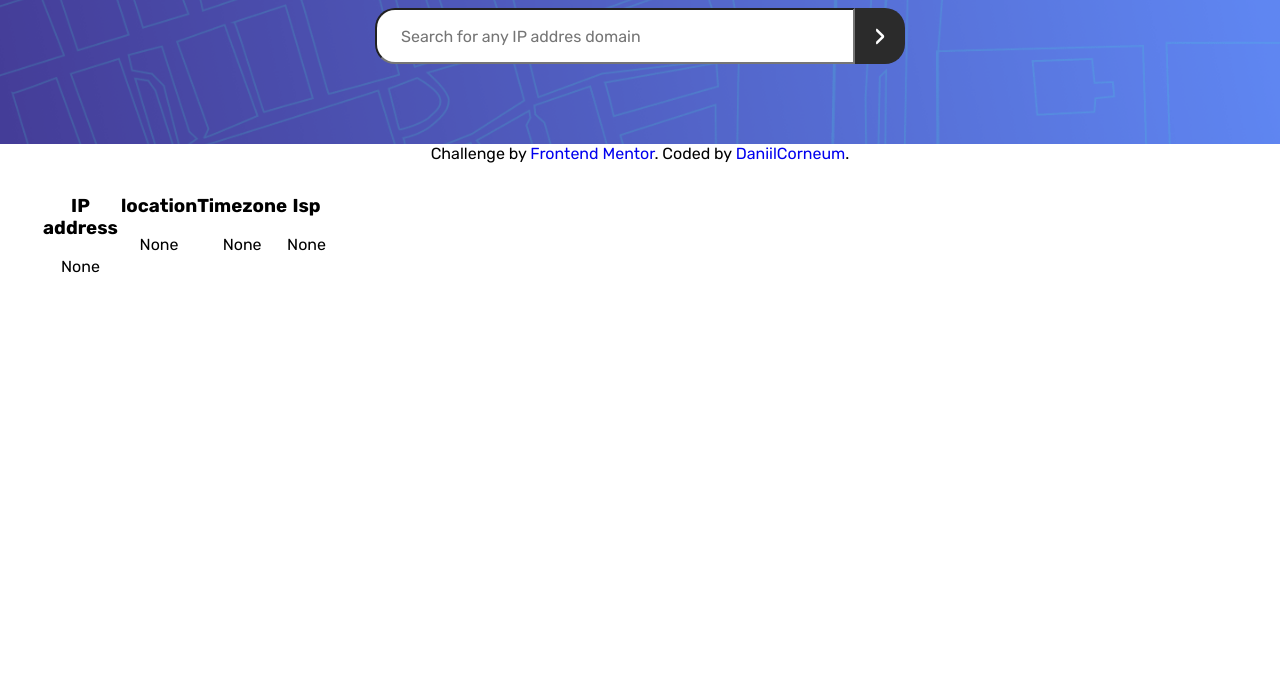
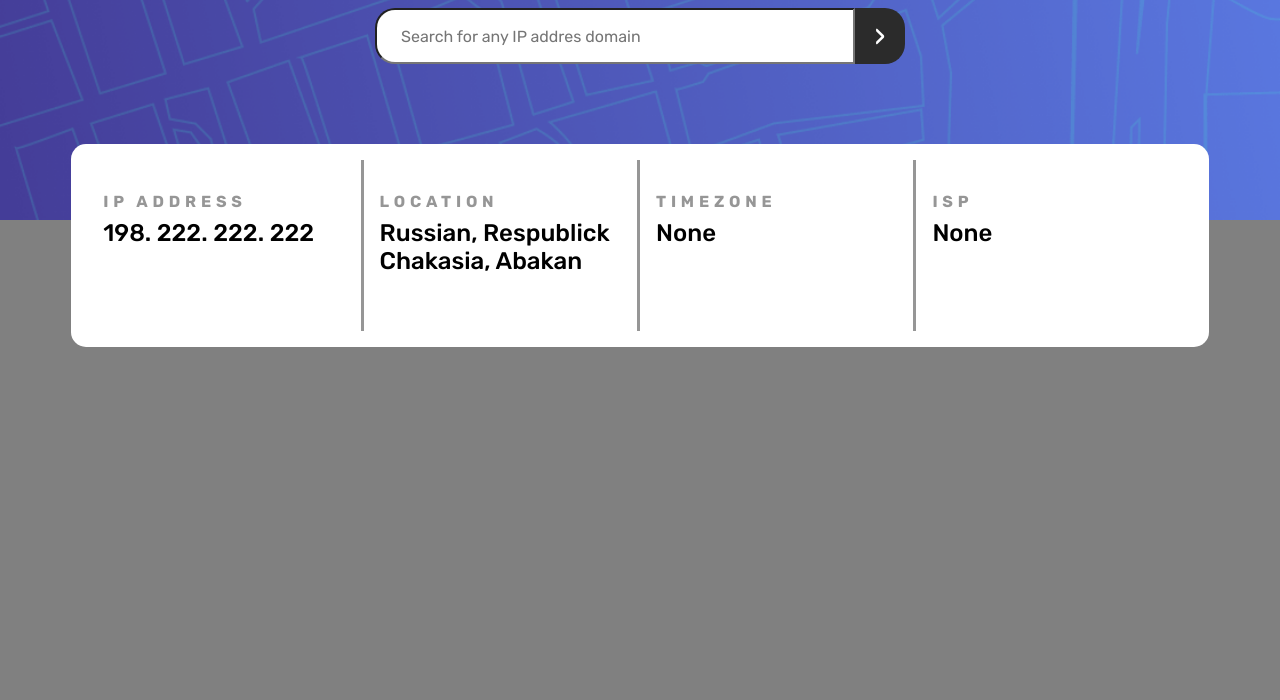
Before and after one commit to DanyaCorneum/IP-Address-Tracker, a website built with Parcel: page index.html in a window 1280 px wide. Shown: the part 100-800 px from the top of the page. Built offline with nearby package versions, Linux system fonts and the light colour scheme.

Commit message:
added styles

```diff
--- a/index.html
+++ b/index.html
@@ -32,13 +32,13 @@
         <button class="search-bar__btn">&#8250;</button>
       </form>
       <div class="info">
-        <div class="ip-addres">
+        <div class="ip-address">
           <h3>IP address</h3>
-          <p>None</p>
+          <p>198. 222. 222. 222</p>
         </div>
         <div class="location">
           <h3>location</h3>
-          <p>None</p>
+          <p>Russian, Respublick Chakasia, Abakan</p>
         </div>
         <div class="timezone">
           <h3>Timezone</h3>
@@ -51,7 +51,7 @@
       </div>
     </main>
     <div class="map"></div>
-    <div style="text-align: center">
+    <div style="text-align: center" class="challenge">
       Challenge by
       <a href="https://www.frontendmentor.io?ref=challenge" target="_blank"
         >Frontend Mentor</a
--- a/src/styles/config.css
+++ b/src/styles/config.css
@@ -13,6 +13,7 @@
 }
 body {
   margin: 0;
+  background-color: gray;
 }
 button {
   border: none;
--- a/src/styles/style.css
+++ b/src/styles/style.css
@@ -1,4 +1,5 @@
 main {
+  height: 20rem;
   position: relative;
   background-size: cover;
   text-align: center;
@@ -6,6 +7,7 @@ main {
   padding-top: 3rem;
   padding-left: 1rem;
   padding-right: 1rem;
+  overflow: visible;
 }
 @media screen and (min-width: 1100px) {
   main {
@@ -51,12 +53,57 @@ form {
   background-color: var(--dark-gray);
 }
 .info {
+  margin: auto;
   display: flex;
   background-color: white;
-  position: absolute;
   width: 100%;
-  max-width: 350px;
+  max-width: 90%;
   border-radius: 20px;
-  padding: 2rem;
+  padding: 1rem;
   border-radius: 15px;
+  z-index: 10;
+  justify-content: center;
 }
+.info div {
+  text-align: start;
+  padding-left: 1rem;
+  padding-bottom: 2rem;
+  width: 25%;
+  border-right: 3px solid var(--dark-gray);
+}
+.info div:nth-child(4) {
+  border-right: none;
+}
+
+@media (max-width: 800px) {
+  .info {
+    flex-direction: column;
+  }
+  .info div {
+    border: none;
+  }
+  .challenge {
+    display: none;
+  }
+}
+
+.info h3 {
+  letter-spacing: 0.3rem;
+  margin-top: 2rem;
+  margin-bottom: 0;
+  color: var(--dark-gray);
+  text-transform: uppercase;
+  font-size: 1rem;
+}
+.info p {
+  white-space: pre-line;
+  margin-top: 0.5rem;
+  font-size: 1.5rem;
+  font-weight: 500;
+}
+.isp {
+  margin-right: 0;
+}
+.challenge {
+  z-index: 0;
+}
--- a/src/styles/style__1_.css
+++ /dev/null
@@ -1,147 +0,0 @@
-:root {
-    font-size: 10px;
-    font-family: 'Rubik', sans-serif;
-  }
-  * {
-    margin: 0;
-    box-sizing: border-box;
-  }
-
-  .finder {
-    background: url(../images/pattern-bg.png);
-    background-size: cover;
-    padding: 2rem 1.5rem 17.5rem;
-    text-align: center;
-    position: relative;
-  }
-  @media (min-width: 1024px) {
-    .finder {
-      padding: 2rem 1.5rem;
-    }
-  }
-
-  .title {
-    color: white;
-    margin-bottom: 1.5rem;
-    font-weight: 500;
-    font-size: 3rem;
-  }
-
-  .search-bar {
-    display: flex;
-    justify-content: center;
-    margin-bottom: 2rem;
-  }
-  .search-bar__input {
-    width: 100%;
-    max-width: 500px;
-    font-size: 1.8rem;
-    font-weight: 700;
-    color: hsl(0, 0%, 17%);
-    border: none;
-    outline: none;
-    padding: 1.5rem 2rem;
-    border-radius: 10px 0 0 10px;
-    cursor: pointer;
-  }
-  .search-bar__btn {
-    background-color: black;
-    border: none;
-    outline: none;
-    color: white;
-    padding: 0 1.5rem;
-    border-radius: 0 10px 10px 0;
-    position: relative;
-    cursor: pointer;
-  }
-  .search-bar__btn:hover {
-    background-color: rgb(77, 77, 77);
-  }
-  .search-bar__btn::after {
-    display: block;
-
-    content: '';
-    width: 7px;
-    height: 7px;
-    background: transparent;
-    border: 2px solid;
-    border-color: white white transparent transparent;
-    transform: rotate(45deg);
-  }
-
-  .info {
-    width: calc(100% - 3rem);
-    background-color: white;
-    padding: 2rem;
-    border-radius: 15px;
-
-    display: flex;
-    flex-direction: column;
-    position: absolute;
-    left: 1.5rem;
-    z-index: 10000;
-  }
-  @media (min-width: 1024px) {
-    .info {
-      width: 100%;
-      max-width: 1000px;
-      transform: translateY(50%);
-
-      margin-left: auto;
-      margin-right: auto;
-
-      position: relative;
-    }
-  }
-
-  .info__block {
-    flex-grow: 1;
-    flex-shrink: 0;
-    flex-basis: 25%;
-    padding: 0 1rem;
-    position: relative;
-  }
-  .info__block:not(:last-child) {
-    margin-bottom: 2.5rem;
-  }
-
-  .info__block-subtitle {
-    color: hsl(0, 0%, 59%);
-    text-transform: uppercase;
-    font-weight: 700;
-    font-size: 1.2rem;
-    margin-bottom: 1.5rem;
-    letter-spacing: 0.3rem;
-  }
-  .info__block-title {
-    color: hsl(0, 0%, 17%);
-    font-weight: 700;
-    font-size: 2rem;
-  }
-  .map {
-    min-height: calc(100vh - 200px);
-  }
-
-  @media (min-width: 1024px) {
-    .info {
-      flex-direction: row;
-    }
-    .info__block {
-      margin-bottom: 0;
-    }
-    .info__block::after {
-      content: '';
-      width: 1px;
-      height: 90%;
-      position: absolute;
-      top: 0;
-      right: 0;
-      background-color: hsla(0, 0%, 59%, 0.3);
-    }
-    .info__block:last-child::after {
-      display: none;
-    }
-    .info__block-title {
-      font-size: 2.4rem;
-    }
-  }
```
